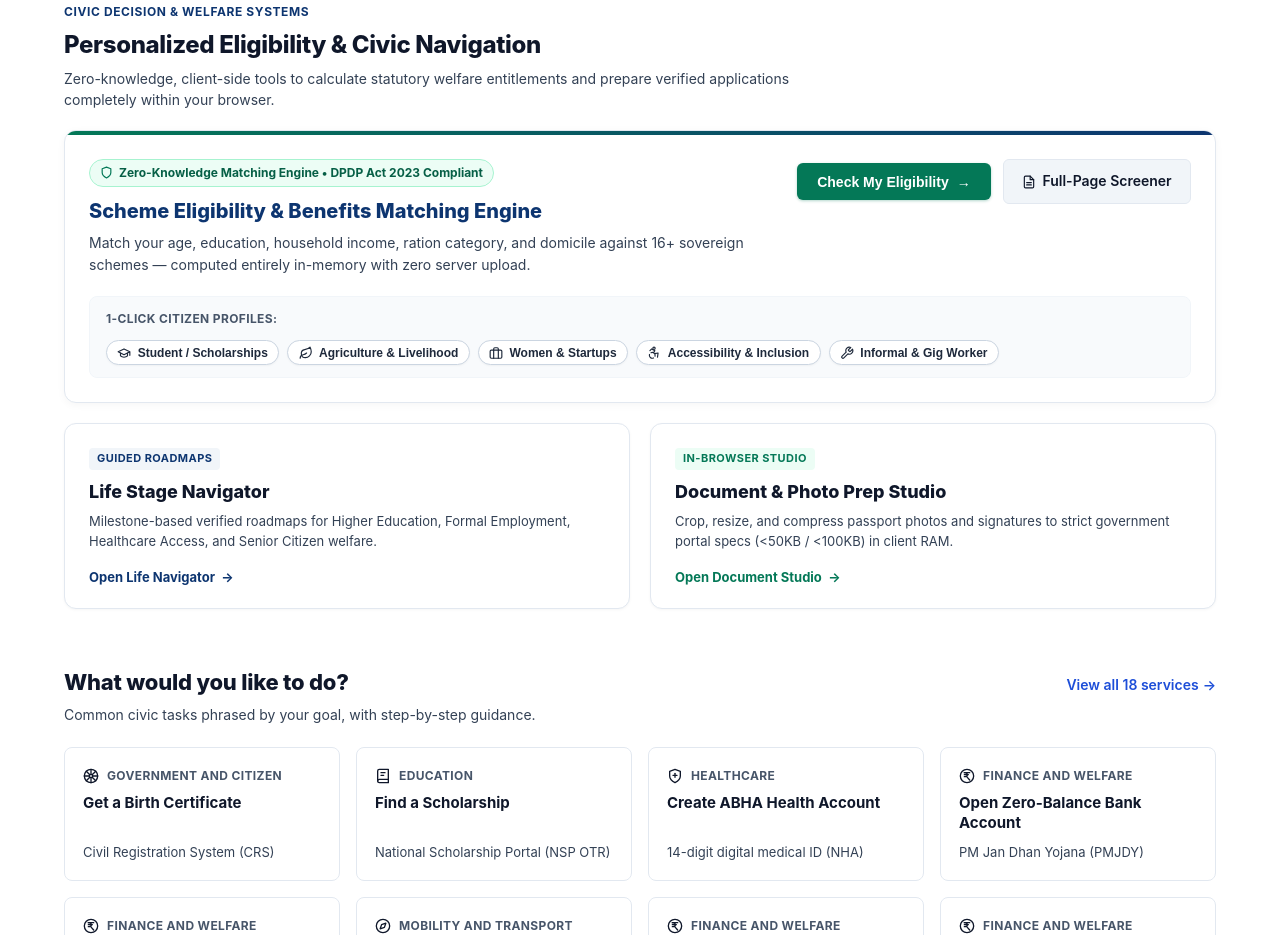
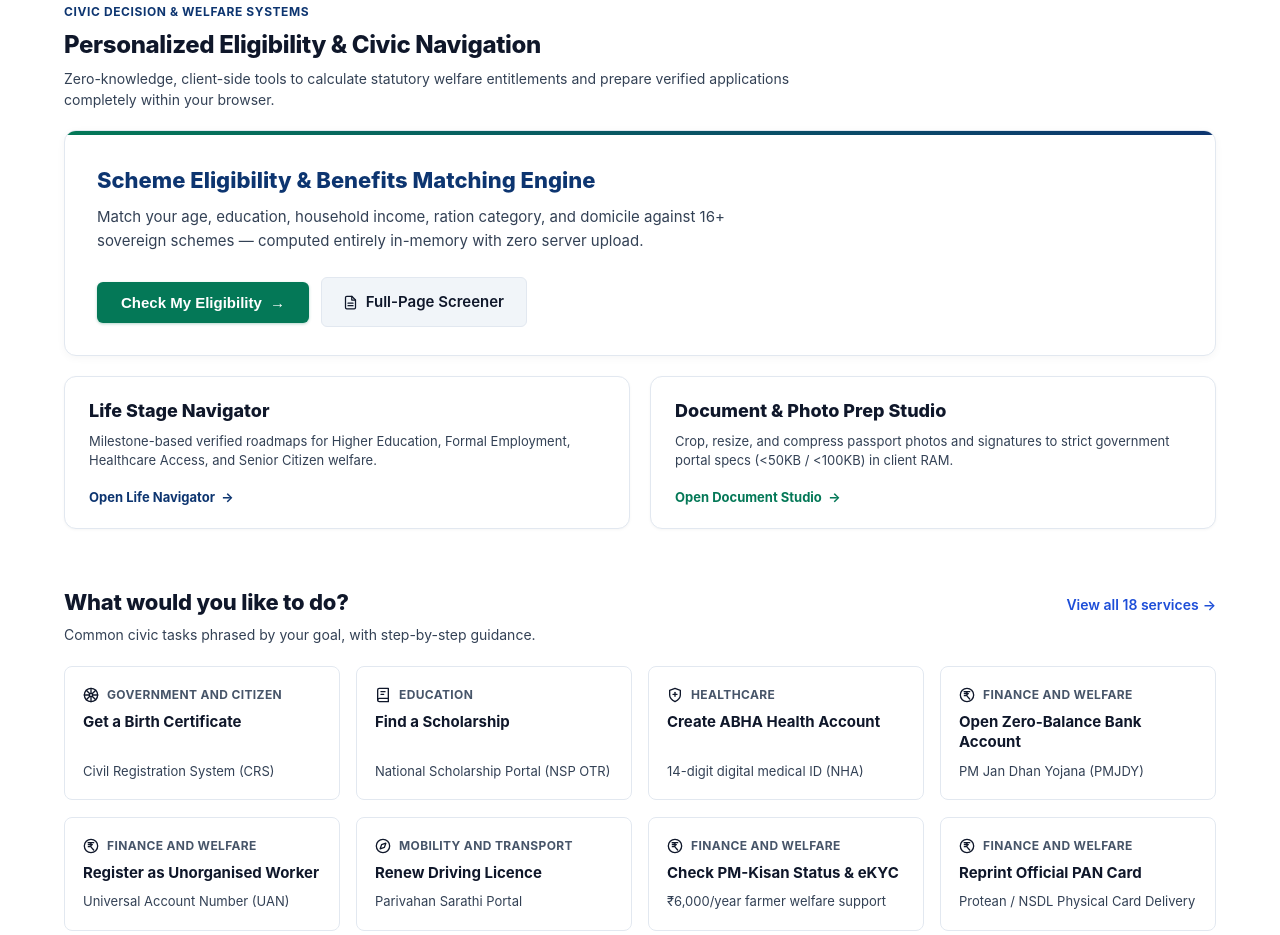
Before and after one commit to Anirban4ru/GovEase, a Next.js app: page / in a window 1280 px wide. Shown: the part 800-1735 px from the top of the page. Built offline with nearby package versions, Linux system fonts and the light colour scheme.

Commit message:
fix(ui): remove cluttered pill badges and noisy demo toolbars for clean sovereign design

```diff
--- a/src/app/page.tsx
+++ b/src/app/page.tsx
@@ -9,7 +9,6 @@ import { usePresentationMode } from "../context/ModeContext";
 import { SearchBar } from "../components/SearchBar";
 import { EcosystemBadge } from "../components/EcosystemBadge";
 import { GoalPhrasedGrid } from "../components/GoalPhrasedGrid";
-import { QUICK_DEMO_PROFILES } from "../lib/eligibility-matcher";
 import type { LifeEcosystem } from "../lib/catalogue";
 
 const PersonalizedEligibilityModal = dynamic(
@@ -26,7 +25,7 @@ const HomeClassicView = dynamic(
 );
 
 import { IndiaMonumentsAnimation } from "../components/IndiaMonumentsAnimation";
-import { getPersonaIcon, IconShield, IconDocument } from "../components/CivicIcons";
+import { IconDocument } from "../components/CivicIcons";
 
 interface LifeAreaSummary {
   id: LifeEcosystem;
@@ -556,42 +555,23 @@ function HomeContent() {
             aria-hidden="true"
           />
 
-          <div style={{ padding: "1.5rem" }}>
+          <div style={{ padding: "1.75rem 2rem" }}>
             <div
               style={{
                 display: "flex",
                 justifyContent: "space-between",
-                alignItems: "flex-start",
+                alignItems: "center",
                 flexWrap: "wrap",
-                gap: "1.25rem",
-                marginBottom: "1.25rem",
+                gap: "1.5rem",
               }}
             >
               <div style={{ maxWidth: "680px" }}>
-                <div
-                  style={{
-                    display: "inline-flex",
-                    alignItems: "center",
-                    gap: "0.4rem",
-                    padding: "0.2rem 0.6rem",
-                    backgroundColor: "#ecfdf5",
-                    border: "1px solid #a7f3d0",
-                    borderRadius: "var(--radius-full, 9999px)",
-                    fontSize: "0.75rem",
-                    fontWeight: 700,
-                    color: "#065f46",
-                    marginBottom: "0.5rem",
-                  }}
-                >
-                  <IconShield size={13} color="#047857" />
-                  <span>Zero-Knowledge Matching Engine • DPDP Act 2023 Compliant</span>
-                </div>
                 <h3
                   style={{
-                    fontSize: "1.25rem",
+                    fontSize: "1.375rem",
                     fontWeight: 800,
                     color: "var(--color-govease-navy, #0d3570)",
-                    margin: "0 0 0.35rem 0",
+                    margin: "0 0 0.45rem 0",
                   }}
                 >
                   {locale === "hi"
@@ -605,9 +585,9 @@ function HomeContent() {
                 <p
                   style={{
                     margin: 0,
-                    fontSize: "0.875rem",
+                    fontSize: "0.9375rem",
                     color: "var(--color-content-secondary)",
-                    lineHeight: 1.55,
+                    lineHeight: 1.6,
                   }}
                 >
                   {locale === "hi"
@@ -636,13 +616,13 @@ function HomeContent() {
                     setEligibilityModalOpen(true);
                   }}
                   style={{
-                    padding: "0.65rem 1.25rem",
+                    padding: "0.75rem 1.5rem",
                     backgroundColor: "#047857",
                     color: "#ffffff",
                     border: "none",
                     borderRadius: "var(--radius-sm, 6px)",
                     fontWeight: 700,
-                    fontSize: "0.875rem",
+                    fontSize: "0.9375rem",
                     cursor: "pointer",
                     boxShadow: "0 1px 3px rgba(4, 120, 87, 0.3)",
                     display: "inline-flex",
@@ -657,84 +637,22 @@ function HomeContent() {
                 <Link
                   href="/eligibility"
                   style={{
-                    padding: "0.65rem 1.15rem",
+                    padding: "0.75rem 1.35rem",
                     backgroundColor: "var(--color-ground-muted, #f8f9fa)",
                     color: "var(--color-ink)",
                     border: "1px solid var(--color-border-default)",
                     borderRadius: "var(--radius-sm, 6px)",
                     fontWeight: 600,
-                    fontSize: "0.875rem",
+                    fontSize: "0.9375rem",
                     textDecoration: "none",
                     display: "inline-flex",
                     alignItems: "center",
-                    gap: "0.4rem",
+                    gap: "0.45rem",
                   }}
                 >
-                  <IconDocument size={14} />
+                  <IconDocument size={15} />
                   <span>Full-Page Screener</span>
                 </Link>
-              </div>
-            </div>
-
-            {/* 1-Click Interactive Personas Sub-row */}
-            <div
-              style={{
-                padding: "0.75rem 1rem",
-                backgroundColor: "#f8fafc",
-                borderRadius: "var(--radius-md, 8px)",
-                border: "1px solid var(--color-border-subtle, #f1f5f9)",
-                display: "flex",
-                alignItems: "center",
-                gap: "0.75rem",
-                flexWrap: "wrap",
-              }}
-            >
-              <span
-                style={{
-                  fontSize: "0.75rem",
-                  fontWeight: 700,
-                  color: "#475569",
-                  textTransform: "uppercase",
-                  letterSpacing: "0.03em",
-                  display: "inline-flex",
-                  alignItems: "center",
-                  gap: "4px",
-                  flexShrink: 0,
-                }}
-              >
-                1-Click Citizen Profiles:
-              </span>
-              <div style={{ display: "flex", gap: "0.5rem", flexWrap: "wrap" }}>
-                {QUICK_DEMO_PROFILES.map((demo) => (
-                  <button
-                    key={demo.id}
-                    type="button"
-                    onClick={() => {
-                      setSelectedDemoProfileId(demo.id);
-                      setEligibilityModalOpen(true);
-                    }}
-                    style={{
-                      padding: "0.3rem 0.65rem",
-                      fontSize: "0.75rem",
-                      fontWeight: 600,
-                      backgroundColor: "#ffffff",
-                      border: "1px solid #cbd5e1",
-                      borderRadius: "var(--radius-full, 9999px)",
-                      color: "#1e293b",
-                      cursor: "pointer",
-                      display: "inline-flex",
-                      alignItems: "center",
-                      gap: "0.4rem",
-                      boxShadow: "0 1px 2px rgba(0,0,0,0.04)",
-                      transition: "all 0.15s ease",
-                    }}
-                  >
-                    <span style={{ display: "inline-flex", alignItems: "center" }}>
-                      {getPersonaIcon(demo.id, 14)}
-                    </span>
-                    <span>{demo.label[locale] || demo.label.en}</span>
-                  </button>
-                ))}
               </div>
             </div>
           </div>
@@ -763,22 +681,6 @@ function HomeContent() {
             }}
           >
             <div>
-              <span
-                style={{
-                  fontSize: "0.6875rem",
-                  fontWeight: 700,
-                  textTransform: "uppercase",
-                  letterSpacing: "0.04em",
-                  color: "var(--color-govease-navy, #0d3570)",
-                  backgroundColor: "#f1f5f9",
-                  padding: "2px 8px",
-                  borderRadius: "4px",
-                  display: "inline-block",
-                  marginBottom: "0.5rem",
-                }}
-              >
-                Guided Roadmaps
-              </span>
               <h3
                 style={{
                   fontSize: "1.125rem",
@@ -834,22 +736,6 @@ function HomeContent() {
             }}
           >
             <div>
-              <span
-                style={{
-                  fontSize: "0.6875rem",
-                  fontWeight: 700,
-                  textTransform: "uppercase",
-                  letterSpacing: "0.04em",
-                  color: "#047857",
-                  backgroundColor: "#ecfdf5",
-                  padding: "2px 8px",
-                  borderRadius: "4px",
-                  display: "inline-block",
-                  marginBottom: "0.5rem",
-                }}
-              >
-                In-Browser Studio
-              </span>
               <h3
                 style={{
                   fontSize: "1.125rem",
--- a/src/components/CivicIcons.tsx
+++ b/src/components/CivicIcons.tsx
@@ -32,12 +32,7 @@ export function IconShield({
   );
 }
 
-export function IconLock({
-  size = 14,
-  color = "currentColor",
-  className = "",
-  style,
-}: IconProps) {
+export function IconLock({ size = 14, color = "currentColor", className = "", style }: IconProps) {
   return (
     <svg
       width={size}
@@ -117,12 +112,7 @@ export function IconBuilding({
   );
 }
 
-export function IconCheck({
-  size = 14,
-  color = "currentColor",
-  className = "",
-  style,
-}: IconProps) {
+export function IconCheck({ size = 14, color = "currentColor", className = "", style }: IconProps) {
   return (
     <svg
       width={size}
@@ -142,12 +132,7 @@ export function IconCheck({
   );
 }
 
-export function IconPrint({
-  size = 14,
-  color = "currentColor",
-  className = "",
-  style,
-}: IconProps) {
+export function IconPrint({ size = 14, color = "currentColor", className = "", style }: IconProps) {
   return (
     <svg
       width={size}
@@ -169,12 +154,7 @@ export function IconPrint({
   );
 }
 
-export function IconCopy({
-  size = 14,
-  color = "currentColor",
-  className = "",
-  style,
-}: IconProps) {
+export function IconCopy({ size = 14, color = "currentColor", className = "", style }: IconProps) {
   return (
     <svg
       width={size}
@@ -195,12 +175,7 @@ export function IconCopy({
   );
 }
 
-export function IconEdit({
-  size = 14,
-  color = "currentColor",
-  className = "",
-  style,
-}: IconProps) {
+export function IconEdit({ size = 14, color = "currentColor", className = "", style }: IconProps) {
   return (
     <svg
       width={size}
@@ -221,12 +196,7 @@ export function IconEdit({
   );
 }
 
-export function IconStar({
-  size = 14,
-  color = "currentColor",
-  className = "",
-  style,
-}: IconProps) {
+export function IconStar({ size = 14, color = "currentColor", className = "", style }: IconProps) {
   return (
     <svg
       width={size}
```
Also changed, not shown: src/components/PersonalizedEligibilityModal.tsx (+34 -179 lines).
